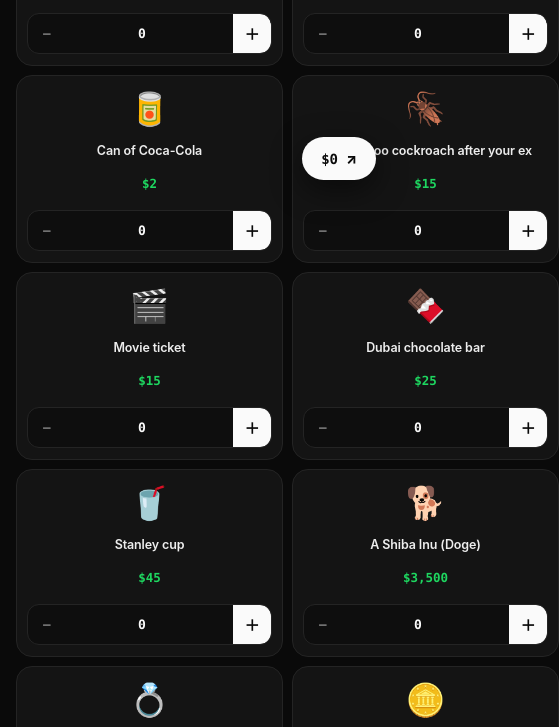
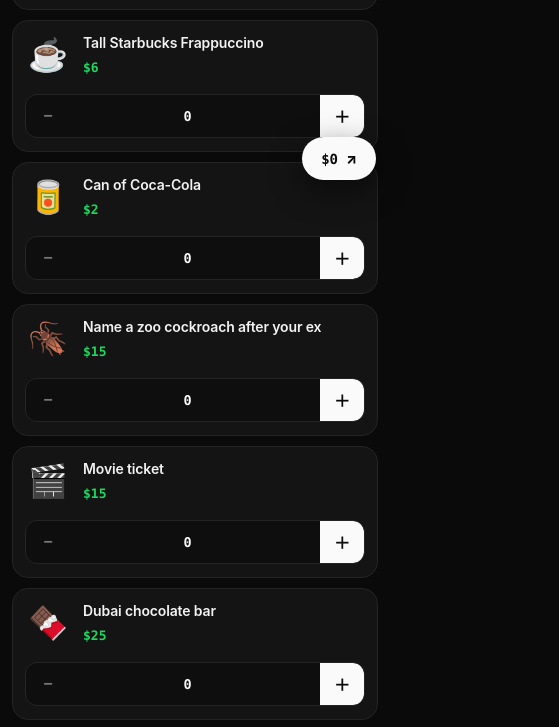
Before and after one commit to jose-sanchez-preisig/spendelonstrillion, a plain HTML site: page index.html in a window 390 px wide. Shown: the part 740-1467 px from the top of the page, 559 px wide, since content can reach past the window. Drawn offline with Linux system fonts and the light colour scheme.

Commit message:
Add files via upload

```diff
--- a/index.html
+++ b/index.html
@@ -139,7 +139,7 @@
 
   /* ===== Grilla ===== */
   main{max-width:960px;margin:0 auto;padding:8px 16px 90px}
-  .grid{display:grid;grid-template-columns:repeat(auto-fill,minmax(225px,1fr));gap:12px}
+  .grid{display:grid;grid-template-columns:repeat(auto-fit,minmax(225px,1fr));gap:12px}
   .item{
     background:var(--surface);
     border:1px solid var(--line);
@@ -173,15 +173,36 @@
   }
   .qty:focus-visible{outline:2px solid var(--green);outline-offset:-2px;border-radius:8px}
 
-  @media(max-width:560px){
-    .grid{grid-template-columns:repeat(2,1fr);gap:9px}
-    .item{padding:15px 10px 11px;border-radius:16px}
-    .item .emoji{font-size:32px}
-    .item .name{font-size:12.5px;min-height:3em}
-    .item .price{font-size:12.5px}
-    .controls button{width:38px;padding:9px 0;font-size:15px}
-    .qty{font-size:13px}
-    main{padding-bottom:110px}
+  @media(max-width:640px){
+    main{padding:8px 12px 110px}
+    .grid{grid-template-columns:1fr;gap:10px}
+    .item{
+      display:grid;
+      grid-template-columns:46px 1fr;
+      grid-template-areas:
+        "emoji name"
+        "emoji price"
+        "controls controls";
+      align-items:center;
+      text-align:left;
+      column-gap:12px;
+      padding:13px 12px;
+      border-radius:16px;
+    }
+    .item:hover{transform:none}
+    .item .emoji{grid-area:emoji;font-size:32px;text-align:center}
+    .item .name{
+      grid-area:name;
+      min-height:0;
+      display:block;
+      font-size:14px;
+      line-height:1.25;
+      color:#F2F2F2;
+    }
+    .item .price{grid-area:price;font-size:13px;margin-top:2px}
+    .item .controls{grid-area:controls;margin-top:11px}
+    .controls button{width:44px;padding:9px 0;font-size:16px}
+    .qty{font-size:13.5px}
   }
 
   /* ===== Resumen ===== */
```
